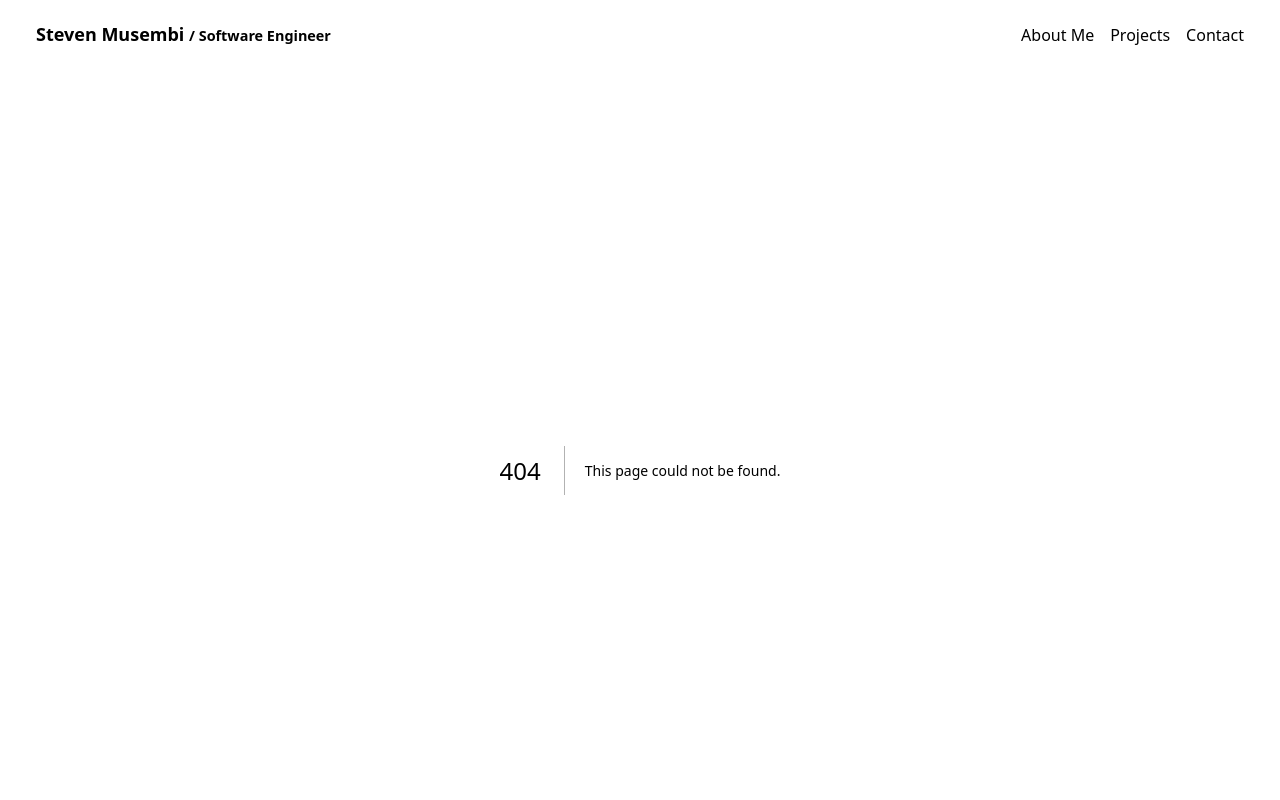
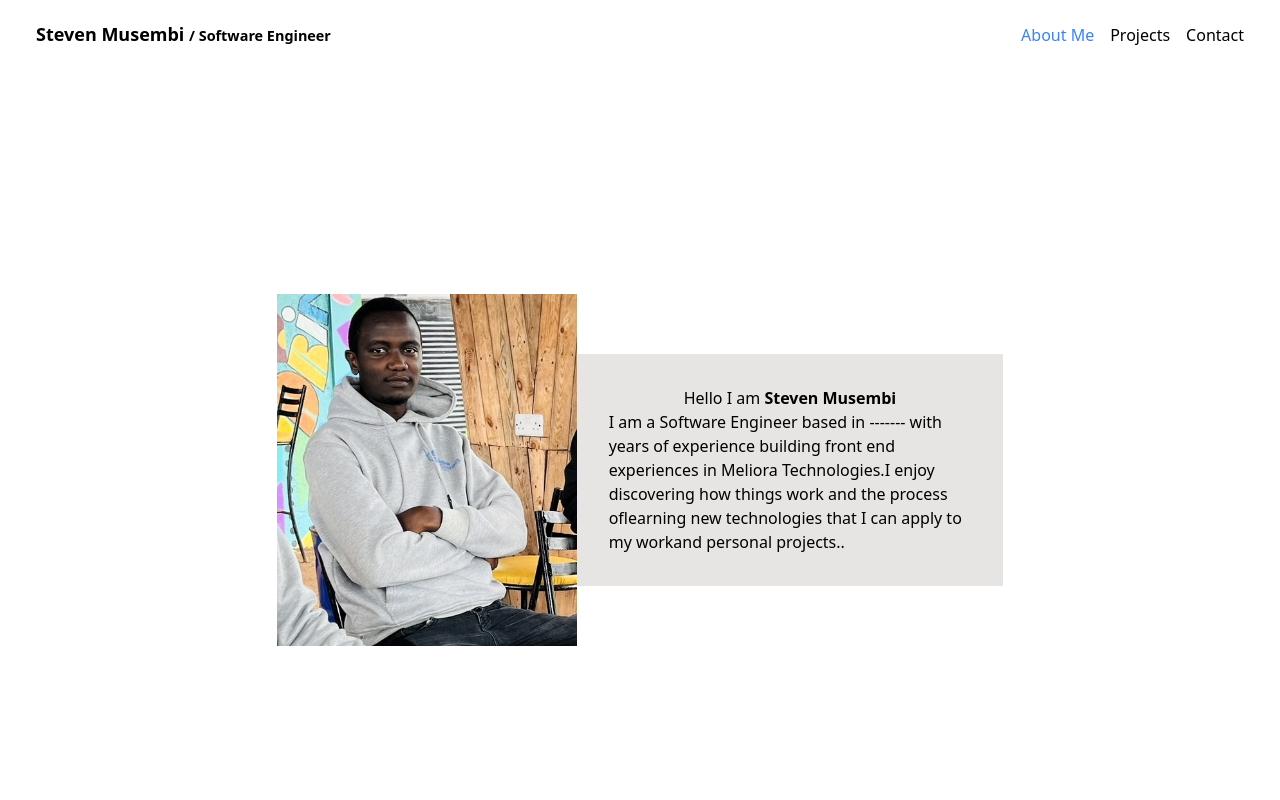
Before and after one commit to stevomusembi/my-site, a Next.js app: page /about in a window 1280 px wide. Before the commit this address had no page. Shown: the top 800 px of the page. Built offline with nearby package versions, Linux system fonts and the light colour scheme.

Commit message:
created the about page set the about page as the default page in the config added my image to the public folder

```diff
--- /dev/null
+++ b/app/(pages)/about/about.tsx
@@ -0,0 +1,31 @@
+"use client"
+
+import Image from "next/image"
+import myPic from "../../public/me.JPEG"
+
+
+export default function About() {
+    const name = "Steven Musembi"
+
+    return (
+        <main className="min-h-screen flex items-center justify-center flex-row" >
+
+            <Image
+                src={myPic}
+                width={300}
+                height={300}
+                alt="Picture of steven"
+            />
+            <div className="w-1/3 bg-stone-200 p-8 h-5/6">
+                <div className="flex  flex-col justify-center items-center">
+                    <h4>Hello I am <strong> {name} </strong></h4>
+                    <span>
+                        I am a Software  Engineer based in ------- with years of experience building front end experiences in Meliora Technologies.I enjoy discovering how things work and the process oflearning new technologies that I can apply to my workand personal projects..
+                    </span>
+                </div>
+            </div>
+
+
+        </main>
+    )
+}
--- /dev/null
+++ b/app/(pages)/about/page.tsx
@@ -0,0 +1,7 @@
+import About from "./about";
+
+export default function Page() {
+    return (
+      <About />
+    )
+}
--- a/app/components/nav/nav.tsx
+++ b/app/components/nav/nav.tsx
@@ -5,7 +5,7 @@ import { useEffect, useState } from "react";
 
 export default function Header() {
     const navItems = [
-        { href: "/", label: "About Me" },
+        { href: "/about", label: "About Me" },
         { href: "/projects", label: "Projects" },
         { href: "/contact", label: "Contact" },
     ];
--- a/app/page.tsx
+++ b/app/page.tsx
@@ -6,7 +6,7 @@ export default function Home() {
     <div className="grid grid-rows-[20px_1fr_20px] items-center justify-items-center min-h-screen p-8 pb-20 gap-16 sm:p-20 font-[family-name:var(--font-geist-sans)]">
 
       <main className="flex flex-col gap-8 row-start-2 items-center sm:items-start w-full h-full">
-        <span>HERE</span>
+
       </main>
 
     </div>
--- a/next.config.mjs
+++ b/next.config.mjs
@@ -1,4 +1,15 @@
 /** @type {import('next').NextConfig} */
-const nextConfig = {};
+const nextConfig = {
+    async redirects() {
+      return [
+        {
+          source: "/",
+          destination: "/about",
+          permanent: true,
+        },
+      ];
+    },
+  };
+
 
 export default nextConfig;
```
Also changed, not shown: app/public/me.JPEG (added).
